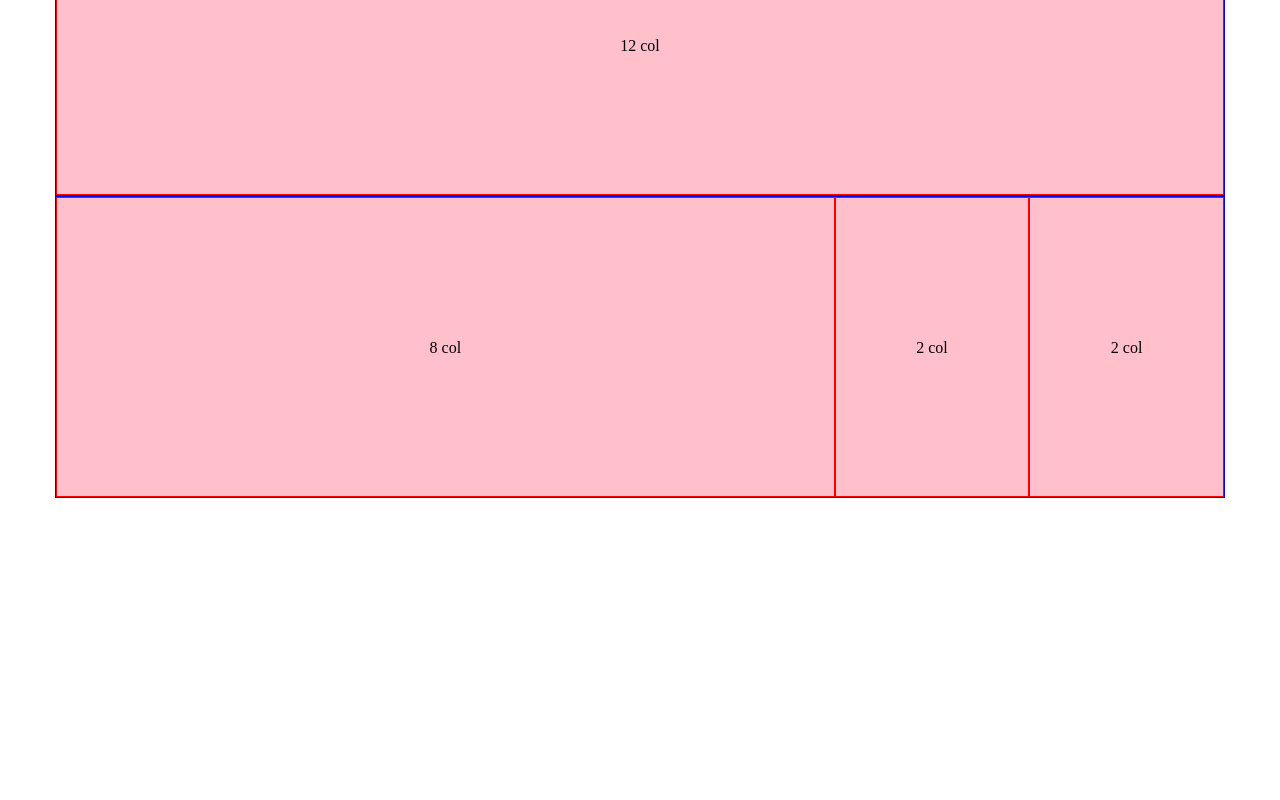
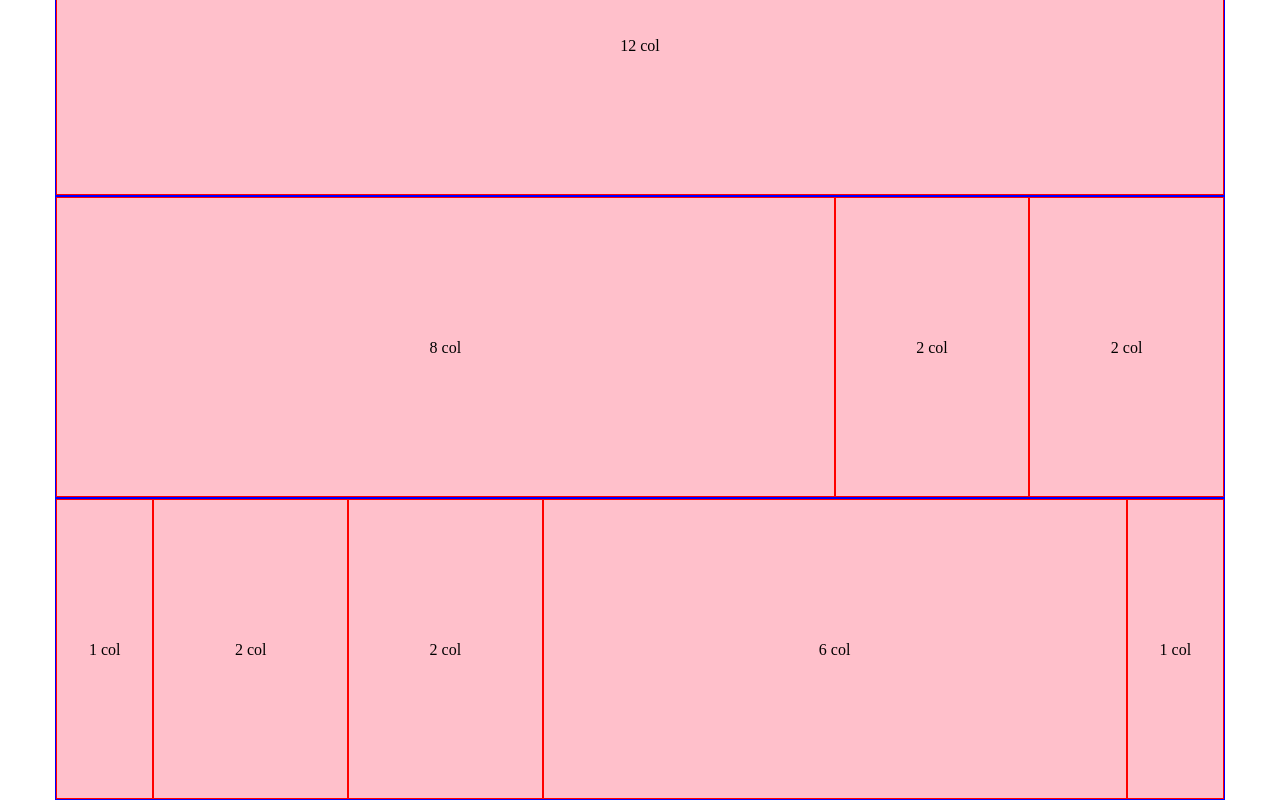
Before and after one commit to lindam-code/html-css-12bool, a plain HTML site: page index.html in a window 1280 px wide. Shown: the part 408-1208 px from the top of the page. Before the commit the page ends 906 px from the top, so only its background shows below. Drawn offline with Linux system fonts and the light colour scheme.

Commit message:
Quarta riga.

```diff
--- a/index.html
+++ b/index.html
@@ -103,5 +103,34 @@
     </div>
     <!-- Fine terza riga da 1 colonne da 8 e due da 2-->
 
-  </body>
+    <!-- Inizio quarta riga -->
+    <div class="container">
+      <div class="col-1">
+        <div class="centering">
+          <span>1 col</span>
+        </div>
+      </div>
+      <div class="col-2">
+        <div class="centering">
+          <span>2 col</span>
+        </div>
+      </div>
+      <div class="col-2">
+        <div class="centering">
+          <span>2 col</span>
+        </div>
+      </div>
+      <div class="col-6">
+        <div class="centering">
+          <span>6 col</span>
+        </div>
+      </div>
+      <div class="col-1">
+        <div class="centering">
+          <span>1 col</span>
+        </div>
+      </div>
+
+    </div>
+    <!-- Fine quarta riga -->
 </html>
```
